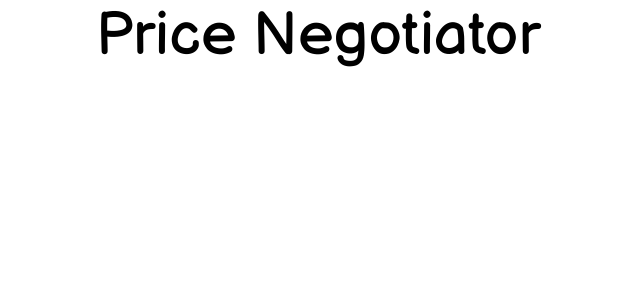
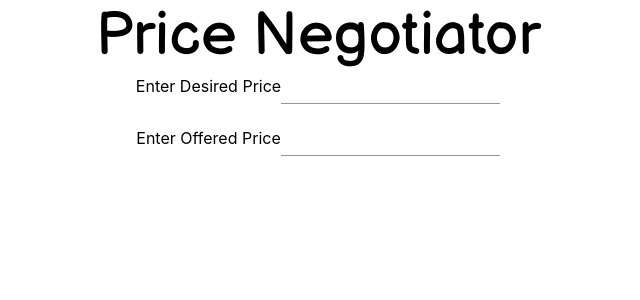
Before and after one commit to Banhawy/Price-Negotiator, a React (Create React App) app: page / in a window 1280 px wide. Shown: the top 300 px of the page, without its empty margins (322-962 px from the left). Built offline with nearby package versions, Linux system fonts and the light colour scheme.

Commit message:
Added desired & offered price inputs & state vars

```diff
--- a/src/App.tsx
+++ b/src/App.tsx
@@ -1,18 +1,45 @@
-import React from 'react';
+import React, { useState } from 'react';
 import { createMuiTheme, ThemeProvider } from '@material-ui/core/styles';
 import { Typography } from '@material-ui/core';
+import Input from '@material-ui/core/Input';
 
 const theme = createMuiTheme({
   typography: {
-    fontFamily: [ 'Balsamiq Sans', 'Roboto', 'sans-serif' ].join(',')
+    fontFamily: ['Balsamiq Sans', 'Roboto', 'sans-serif'].join(',')
   }
 })
 
 function App() {
+  const [desiredPrice, setDesiredPrice] = useState(0);
+  const [offeredPrice, setOfferedPrice] = useState(0);
+
+  const onDesiredChange = (event: React.ChangeEvent<HTMLInputElement | HTMLTextAreaElement>) => {
+    setDesiredPrice(Number(event.target.value))
+  }
+
+  const onOfferedChange = (event: React.ChangeEvent<HTMLInputElement | HTMLTextAreaElement>) => {
+    setOfferedPrice(Number(event.target.value))
+  }
+
   return (
     <ThemeProvider theme={theme}>
-      <div className="App" style={{textAlign: 'center'}}>
+      <div className="App" style={{ textAlign: 'center' }}>
         <Typography variant="h2">Price Negotiator</Typography>
+
+        Enter Desired Price
+        <Input
+          type="number"
+          inputProps={{ min: "0" }}
+          onChange={onDesiredChange}></Input>
+
+        <br />
+        <br />
+
+        Enter Offered Price
+        <Input
+          type="number"
+          inputProps={{ min: "0" }}
+          onChange={onOfferedChange}></Input>
       </div>
     </ThemeProvider>
   );
```
